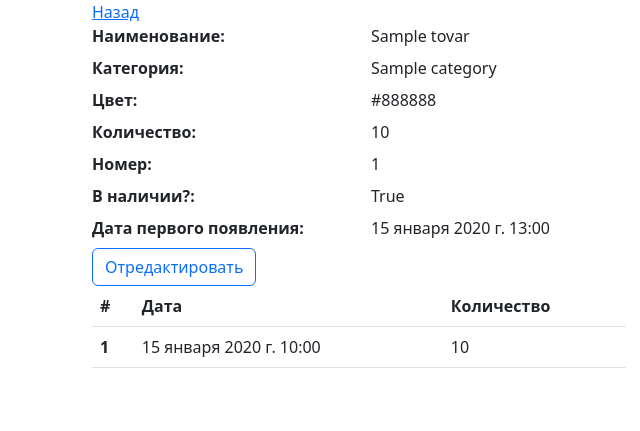
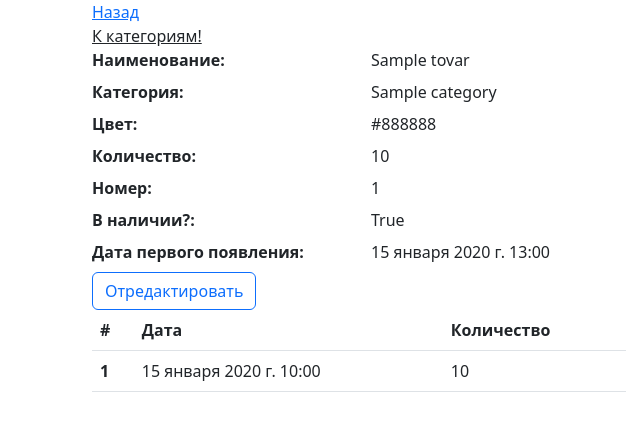
Before and after one commit to mavric122/Sklad, a Django app: template sklad/tovar/templates/tovar/tovar_id.html in a window 1280 px wide. Shown: the part 56-487 px from the top of the page, without its empty margins (2-642 px from the left). Run offline with Django 4.2, Linux system fonts and the light colour scheme; tables that the repository leaves empty hold one stand-in row (values such as "Sample post"); the template is opened without the code that fills it: values that come from a table or form of the project are taken from there, most other values are stand-ins (such as "Sample title", 1, 10 or a date in 2020); some libraries are stand-ins or nearby versions.

Commit message:
Минимальные исправления

```diff
--- a/sklad/tovar/templates/tovar/tovar_id.html
+++ b/sklad/tovar/templates/tovar/tovar_id.html
@@ -9,6 +9,7 @@
     <dl class="row">
 
       <a href="{{request.META.HTTP_REFERER}}">Назад</a>
+      <a href="{% url 'spisok_category' %}" class="link-dark">К категориям!</a>
 
         <dt class="col-sm-3">Наименование: </dt>
         <dd class="col-sm-9">{{ tovar.title }}</dd>
@@ -22,11 +23,12 @@
         <dt class="col-sm-3">Количество:</dt>
         <dd class="col-sm-9">{{ tovar.amount }}</dd>
 
-
-        <div class="container-xl">
+        {% comment %}
+        <!-- <div class="container-xl"> -->
           <!-- <button onclick="window.location.href='{% url 'increase-counter' %}'"> - 1 </button> -->
           <!-- Кнопка работает, но я не понял как добавлять изменения в историю. -->
-        </div>
+        <!-- </div> -->
+        {% endcomment %}
 
         <dt class="col-sm-3">Номер:</dt>
         <dd class="col-sm-9">{{ tovar.number }}</dd>
@@ -37,12 +39,14 @@
         <dt class="col-sm-3">Дата первого появления:</dt>
         <dd class="col-sm-9">{{ tovar.data_create }}</dd>
 
+
         <div class="container-xl">
           <a href="{% url 'edit_tovar' tovar.pk %}" class="btn btn-outline-primary"  method="get">
             Отредактировать
           </a>
         </action>
         </div>
+
 
         <div class="col-6">
           <table class="table">
```
